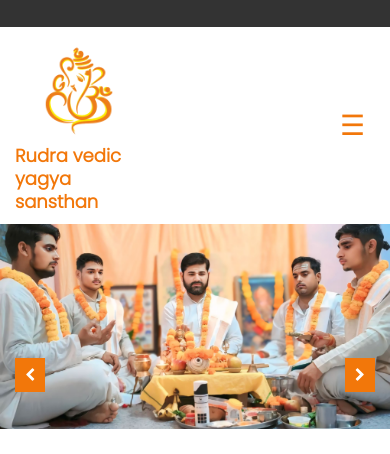
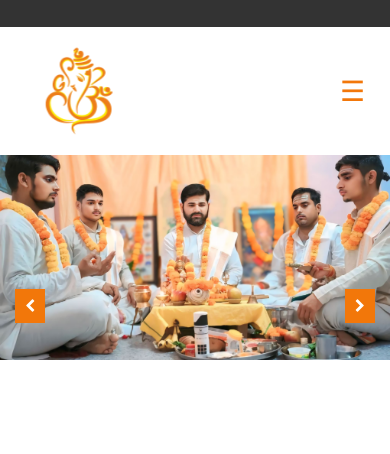
Before and after one commit to actcsuraj/rudravedicyagyasansthan, a PHP site: page /index.php in a window 390 px wide. Shown: the top 454 px of the page. Run offline with PHP 8.4, Linux system fonts and the light colour scheme; some libraries are stand-ins or nearby versions.

Commit message:
updated mobile view

```diff
--- a/header.php
+++ b/header.php
@@ -73,10 +73,10 @@
                     <div class="row">
                         <div class="astrology-responsive-menu">
                             <div class="logo">
-                                <a href="./">
+                                <a href="./" class="d-flex">
                                     <img src="assets/image/logo/logo.png" alt="logo">
-                                    <span style="font-size: 18px;font-weight:bolder;color:#f2770a">Rudra vedic yagya
-                                        sansthan</span>
+                                    <!-- <span style="font-size: 18px;font-weight:bolder;color:#f2770a">Rudra vedic yagya
+                                        sansthan</span> -->
                                 </a>
                             </div>
                             <div class="others-option align-items-center">
```
